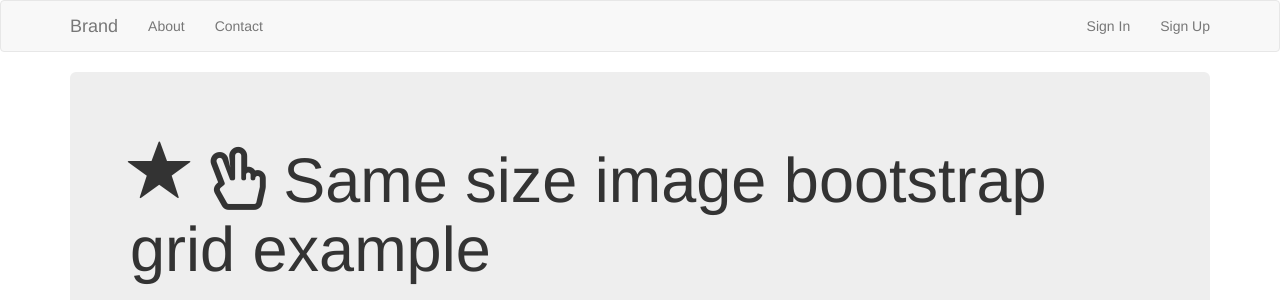
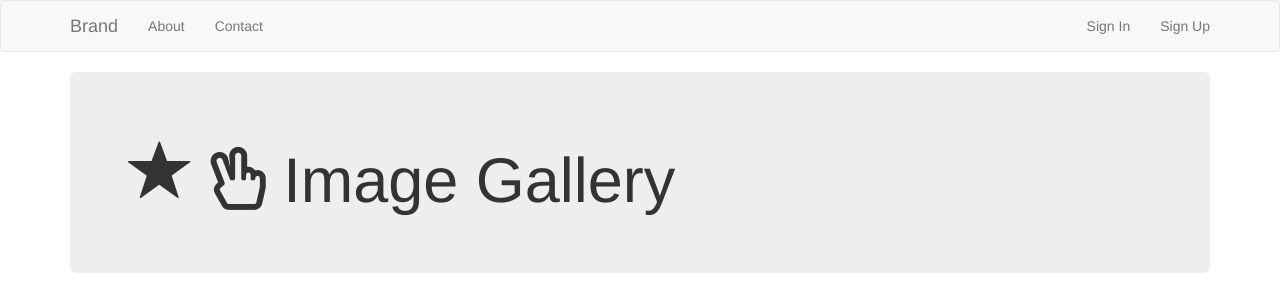
Before and after one commit to domsbytes/learn_web_dev, a plain HTML site: page BootstrapCSS/imagegrid.html in a window 1280 px wide. Shown: the top 300 px of the page. Drawn offline with nearby package versions, Linux system fonts and the light colour scheme; a web font is replaced by a local one.

Commit message:
updated jumbotron text

```diff
--- a/BootstrapCSS/imagegrid.html
+++ b/BootstrapCSS/imagegrid.html
@@ -38,7 +38,7 @@
     <div class="jumbotron">
         <h1><span class="glyphicon glyphicon-star" aria-hidden="true"></span>
             <i class="far fa-hand-peace"></i>
-            Same size image bootstrap grid example</h1>
+            Image Gallery</h1>
     </div>
 
     <div class="row">
```
